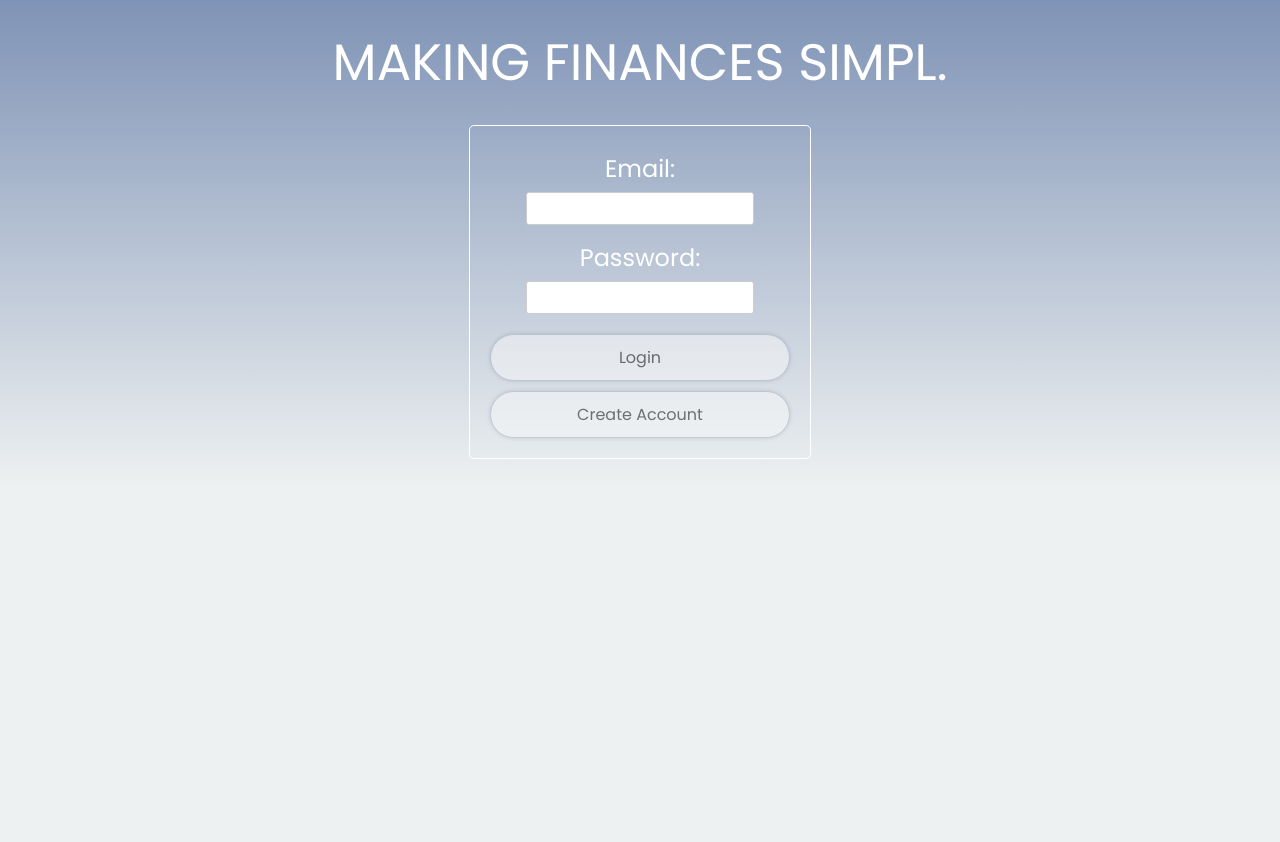
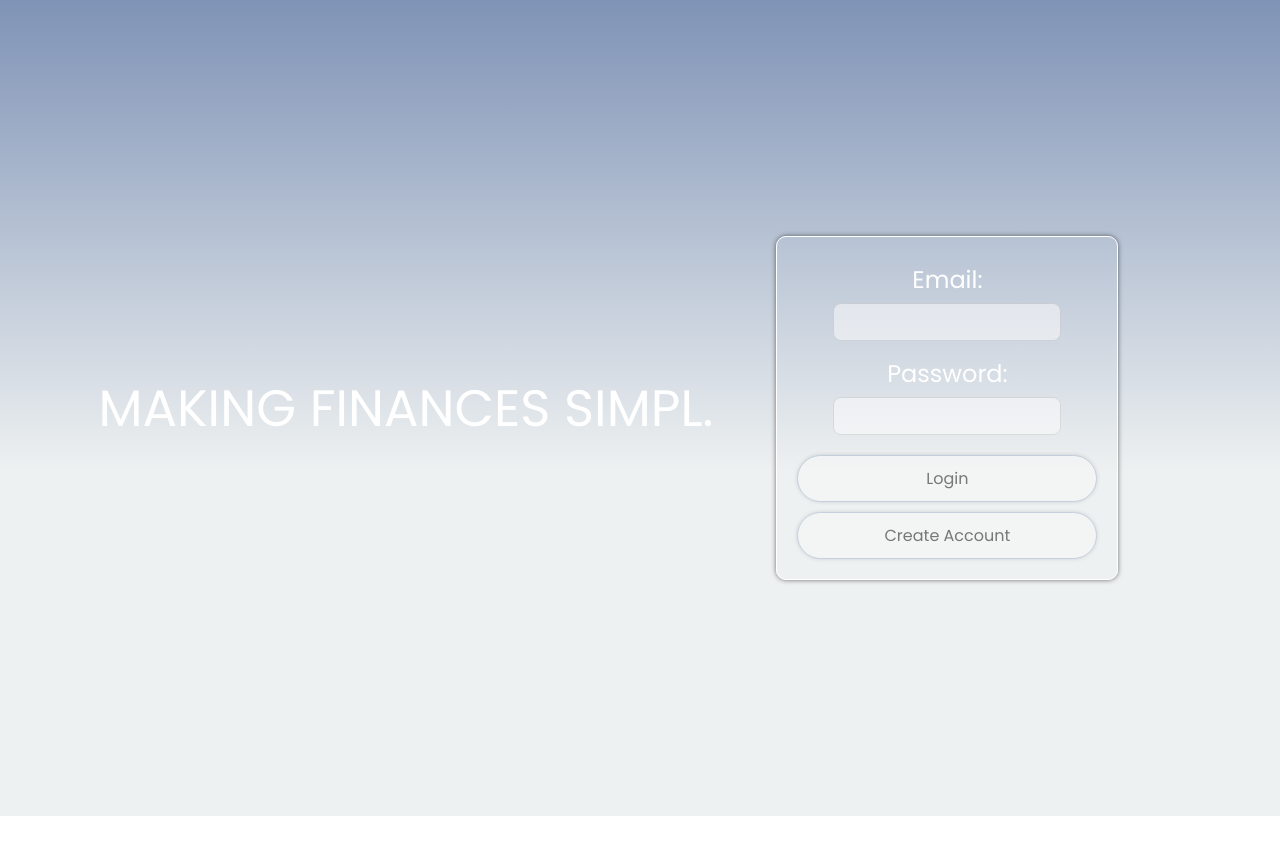
Before and after one commit to NathanAsayDong/simplReact, a React (Vite) app: page / in a window 1280 px wide. After the commit the page ends 816 px from the top, so only its background shows below. Built offline with nearby package versions, Linux system fonts and the light colour scheme.

Commit message:
login style

```diff
--- a/src/App.css
+++ b/src/App.css
@@ -1,39 +1,3 @@
 #root {
   text-align: center;
 }
-
-.logo {
-  height: 6em;
-  padding: 1.5em;
-  will-change: filter;
-  transition: filter 300ms;
-}
-.logo:hover {
-  filter: drop-shadow(0 0 2em #646cffaa);
-}
-.logo.react:hover {
-  filter: drop-shadow(0 0 2em #61dafbaa);
-}
-
-@keyframes logo-spin {
-  from {
-    transform: rotate(0deg);
-  }
-  to {
-    transform: rotate(360deg);
-  }
-}
-
-@media (prefers-reduced-motion: no-preference) {
-  a:nth-of-type(2) .logo {
-    animation: logo-spin infinite 20s linear;
-  }
-}
-
-.card {
-  padding: 2em;
-}
-
-.read-the-docs {
-  color: #888;
-}
--- a/src/App.tsx
+++ b/src/App.tsx
@@ -14,7 +14,7 @@ function App() {
     setIsLoggin(false);
   }
 
-  const getCachedID = () => {
+  const initializePage = () => {
     const id = localStorage.getItem('id');
     if (id !== 'undefined' && id !== null && id !== '' && id !== undefined) {
       setIsLoggin(true);
@@ -25,7 +25,7 @@ function App() {
   }
 
   useEffect(() => {
-    getCachedID();
+    initializePage();
   }, [])
 
   if (isLoggin) {
--- a/src/components/Login/Login.scss
+++ b/src/components/Login/Login.scss
@@ -2,9 +2,9 @@
     max-width: 300px;
     padding: 20px;
     border: 1px solid #ffffff;
-    border-radius: 5px;
-    margin-left: auto;
-    margin-right: auto;
+    border-radius: 10px;
+    margin: 0 5%;
+    box-shadow: 0px 0px 5px 0px rgba(0,0,0,0.55);
 }
 
 .loginForm h2 {
@@ -16,8 +16,10 @@
     padding: 8px;
     margin-bottom: 10px;
     border: 1px solid #ccc;
-    border-radius: 3px;
-
+    border-radius: 8px;
+    color: rgb(0, 0, 0);
+    font-family: 'Poppins';
+    opacity: .5;
 }
 
 .loginForm button {
@@ -25,12 +27,29 @@
     padding: 10px;
     margin-top: 10px;
     cursor: pointer;
+    transition: all .2s ease-in-out;
 }
 
-.loginInput {
-    color: black;
+.loginForm button:hover {
+    background-color: #9FAFCA;
+    color: white;
+    scale: 1.02;
 }
 
-// .loginForm button:hover {
-//     background-color: #0056b3;
-// }
+@keyframes panUp {
+    0% {
+        transform: translateY(100%);
+        opacity: 0;
+    }
+    100% {
+        transform: translateY(0);
+        opacity: 1;
+    }
+}
+
+.slogan.panUp {
+    animation: panUp 1s ease-out;
+}
+.slogan {
+    color: white;
+}
--- a/src/components/Login/Login.tsx
+++ b/src/components/Login/Login.tsx
@@ -1,4 +1,4 @@
-import { FC, useState } from 'react';
+import { FC, useEffect, useState } from 'react';
 import { attemptLogin } from '../../services/Classes/userStoreService';
 import './Login.scss';
 
@@ -11,6 +11,13 @@ interface LoginProps {
 const Login: FC<LoginProps> = ({ handleLogin }) => {
    const [email, setEmail] = useState('');
    const [password, setPassword] = useState('');
+
+   useEffect(() => {
+      const slogan = document.querySelector('.slogan');
+      if (slogan) {
+         slogan.classList.add('panUp');
+      }
+   }, []);
 
 
    const login = async () => {
@@ -30,15 +37,17 @@ const Login: FC<LoginProps> = ({ handleLogin }) => {
 
    return  (
    <>
-         <h1>MAKING FINANCES SIMPL.</h1>
+      <div className='centerPage'>
+         <h1 className='slogan'>MAKING FINANCES SIMPL.</h1>
          <div className='loginForm'>
             <h2>Email:</h2>
-               <input id='username' className='loginInput' type="email" value={email} onChange={(e) => setEmail(e.target.value)} />
+               <input id='username' type="email" value={email} onChange={(e) => setEmail(e.target.value)} />
             <h2>Password:</h2>
-               <input id='password' className='loginInput' type="password" value={password} onChange={(e) => setPassword(e.target.value)} />
+               <input id='password' type="password" value={password} onChange={(e) => setPassword(e.target.value)} />
             <button onClick={login}>Login</button>
             <button>Create Account</button>
          </div>
+      </div>
    </>
    );
 
--- a/src/index.css
+++ b/src/index.css
@@ -1,5 +1,5 @@
 :root {
-  font-family: 'Poppins';
+  font-family: 'Poppins'; /* this is the company font */
   line-height: 1.5;
   font-weight: 400;
 
@@ -93,3 +93,12 @@ button:focus-visible {
   color: black;
   padding: 2em;
 }
+
+/* Company Styling */
+
+.centerPage {
+  display: flex;
+  justify-content: center;
+  align-items: center;
+  height: 100vh;
+}
```
